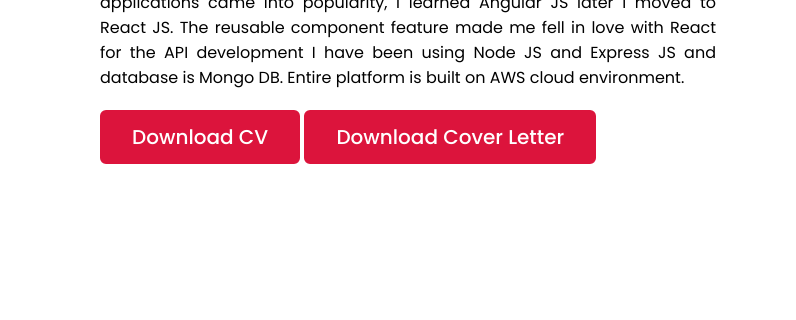
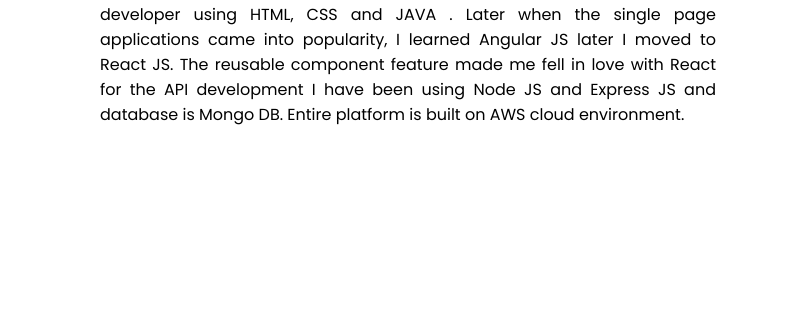
Before and after one commit to abhipande7/abhishekpande.github.io, a plain HTML site: page index.html in a window 1280 px wide. Shown: the part 1202-1522 px from the top of the page, 484-1280 px from the left. Drawn offline with nearby package versions, Linux system fonts and the light colour scheme; a script that the page names is missing.

Commit message:
Update index.html

```diff
--- a/index.html
+++ b/index.html
@@ -95,8 +95,7 @@
                 <div class="column right">
                     <div class="text">I'm Abhishek Pande and I'm a <span class="typing-2"></span></div>
                     <p>I have One year of experience in IT industry . I started my career as a web developer using HTML, CSS and JAVA . Later when the single page applications came into popularity, I learned Angular JS later I moved to React JS. The reusable component feature made me fell in love with React for the API development I have been using Node JS and Express JS and database is Mongo DB. Entire platform is built on AWS cloud environment.</p>
-                    <a href="Resume.docx">Download CV</a>
-					<a href="CoverLetter.docx">Download Cover Letter</a>
+
                 </div>
 
             </div>
```
